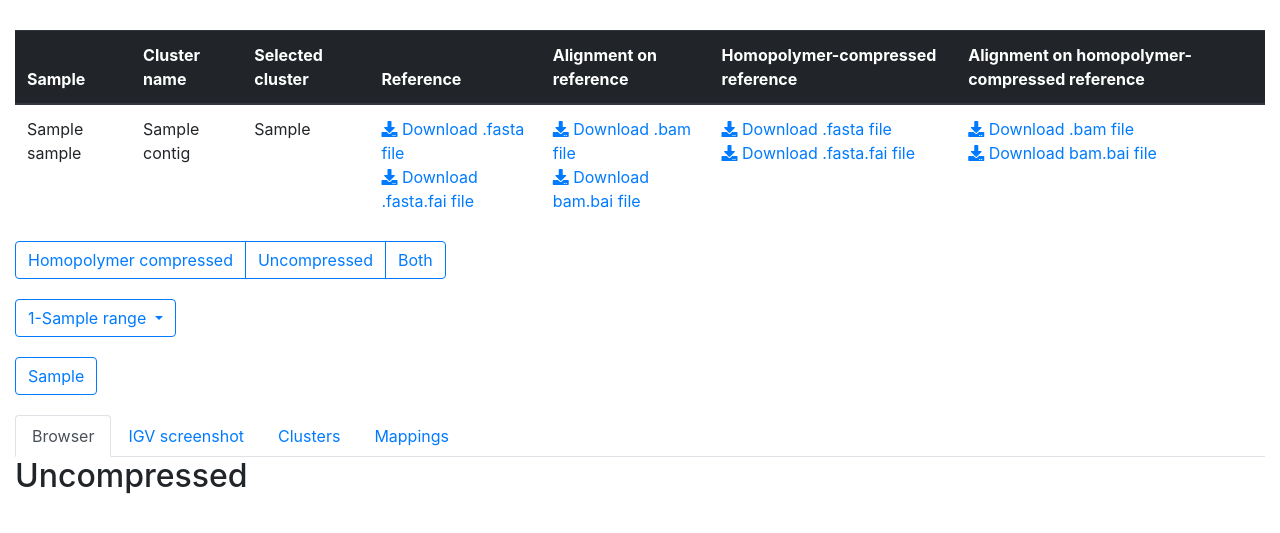
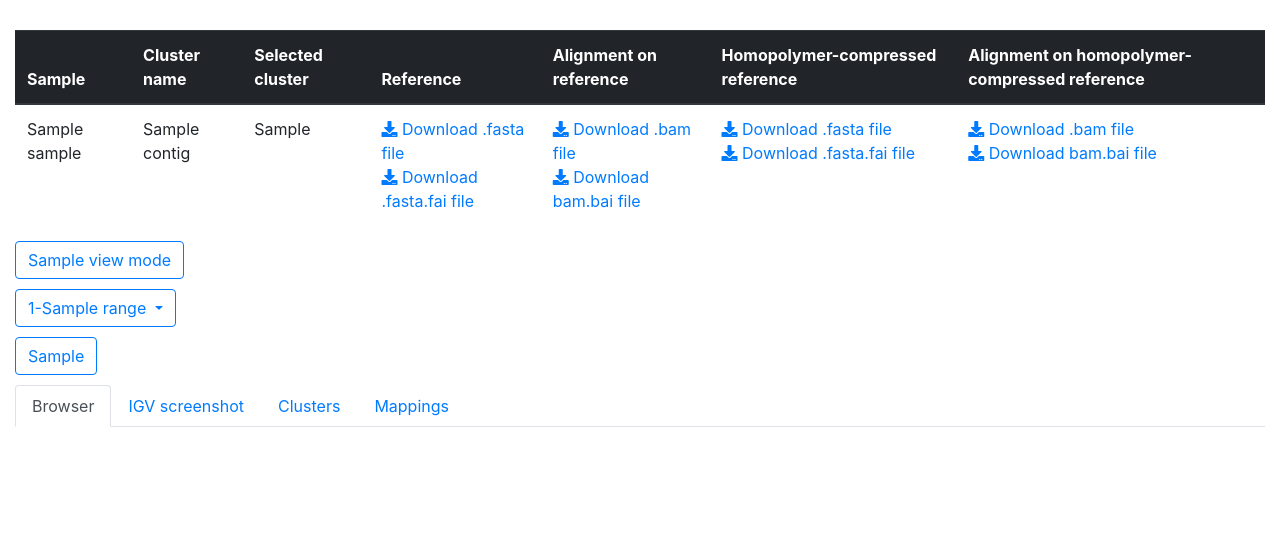
Before and after one commit to bposzewiecka/phaseDancerViewer, a Django app: template clusters/templates/clusters/contig.html in a window 1280 px wide. Shown: the part 56-589 px from the top of the page. Run offline with Django 3.2, Linux system fonts and the light colour scheme; tables that the repository leaves empty hold one stand-in row (values such as "Sample post"); the template is opened without the code that fills it: values that come from a table or form of the project are taken from there, most other values are stand-ins (such as "Sample title", 1, 10 or a date in 2020); some libraries are stand-ins or nearby versions.

Commit message:
Misc fixes

```diff
--- a/clusters/management/commands/import_configuration.py
+++ b/clusters/management/commands/import_configuration.py
@@ -64,7 +64,7 @@ class Command(BaseCommand):
 
             if not os.path.isdir(sample_path):
                 raise CommandError(
-                    f'Data from sample "{sample_name}" does not exist. Check if directory "{sample_path}" exists.'
+                    f'Data from sample "{sample_name}" are not detected. Check if directory "{sample_path}" exists.'
                 )
 
             config_fn = os.path.join(sample_path, "config.yaml")
--- a/clusters/templates/clusters/contig.html
+++ b/clusters/templates/clusters/contig.html
@@ -36,12 +36,11 @@
 
     </div>
 
-    <div class="container-fluid" style="margin-bottom: 20px">
+    <div class="container-fluid" style="margin-bottom: 10px">
         <div class="btn-group" role="group">
-
-            <a class="btn btn {% if i == number %}btn-primary{% else %}btn-outline-primary{% endif %}" href="#">Homopolymer compressed</a>
-            <a class="btn btn {% if i == number %}btn-primary{% else %}btn-outline-primary{% endif %}" href="#">Uncompressed</a>
-            <a class="btn btn {% if i == number %}btn-primary{% else %}btn-outline-primary{% endif %}" href="#}">Both</a>
+            {% for view_mode in view_modes %}
+                <a class="btn btn {% if type == view_mode.type %}btn-primary{% else %}btn-outline-primary{% endif %}" href="{% url 'contig' p_id=contig.id p_number=0 p_type=view_mode.type %}">{{ view_mode.name }}</a>
+            {% endfor %}
         </div>
     </div>
 
@@ -58,7 +57,7 @@
                     </button>
                     <div class="dropdown-menu">
                         {% for i in range %}
-                            <a class="dropdown-item page-item"  href="{% url 'contig' p_id=contig.id p_number=i %}">{{i}}</a>
+                            <a class="dropdown-item page-item"  href="{% url 'contig' p_id=contig.id p_number=i p_type=type%}">{{i}}</a>
                         {% endfor %}
                     </div>
                 </div>
@@ -68,12 +67,12 @@
     {% endif %}
 
 
-    <div class="container-fluid" style="margin: 20px 0">
+    <div class="container-fluid" style="margin: 10px 0">
 
         <div class="btn-group" role="group">
 
             {% for i in current_ranges %}
-                <a class="btn btn {% if i == number %}btn-primary{% else %}btn-outline-primary{% endif %}" href="{% url 'contig' p_id=contig.id p_number=i %}">{{i}}</a>
+                <a class="btn btn {% if i == number %}btn-primary{% else %}btn-outline-primary{% endif %}" href="{% url 'contig' p_id=contig.id p_number=i p_type=type%}">{{i}}</a>
             {% endfor %}
 
         </div>
@@ -115,13 +114,19 @@
 
                 <div class='tab-pane active' id="browser" role="tabpanel" aria-labelledby="browser-tab">
 
-                {% for type in files %}
+                    {% if type == 'B' or type == 'C' %}
+                    <div>
+                        <div id="igv-viewer-compressed" >
+                        </div>
+                    </div>
+                    {% endif %}
 
-                        <h2>{% if type == "compressed" %}Homopolymer-compressed{% else %}Uncompressed{% endif %}</h2>
-                        <div id="igv-viewer-{{type}}">
+                    {% if type == 'B' or type == 'U' %}
+                    <div>
+                        <div id="igv-viewer-uncompressed">
                         </div>
-
-                {% endfor %}
+                    </div>
+                    {% endif %}
 
                 </div>
 
@@ -176,6 +181,8 @@
 
         var igvDiv = document.getElementById("igv-viewer-" + type);
 
+        if (igvDiv !== null) {
+
             var options =  {
 
                 reference: {
@@ -207,11 +214,13 @@
                     }
                 ]
 
-        }
+            };
 
             igv.createBrowser(igvDiv, options).then(function (browser) {
                 console.log("Created IGV browser");
-        })
+            });
+
+        }
 
     }
 
--- a/clusters/templates/clusters/index.html
+++ b/clusters/templates/clusters/index.html
@@ -28,7 +28,7 @@
             {% for contig in  contigs %}
             <tr>
                 <th scope="row">
-                    <a href="{% url 'contig' p_id=contig.id p_number=0 %}"><i class="fas fa-edit"></i></a>
+                    <a href="{% url 'contig' p_id=contig.id p_number=0 p_type='C' %}"><i class="fas fa-edit"></i></a>
                 </th>
                 <td>{{contig.sample.name}}</td>
                 <td>{{contig.name}}</td>
--- a/clusters/urls.py
+++ b/clusters/urls.py
@@ -4,6 +4,6 @@ from . import views
 
 urlpatterns = [
     path("", views.index, name="index"),
-    path("contig/<int:p_id>/<int:p_number>", views.contig, name="contig"),
+    path("contig/<int:p_id>/<int:p_number>/<p_type>", views.contig, name="contig"),
     path("igv", views.igv, name="igv"),
 ]
```
Also changed, not shown: clusters/views.py (+9 -1 lines), clusters/filenames_patterns.py (deleted), clusters/imports.py (deleted). Lines whose indentation alone changed are shown as unchanged.
